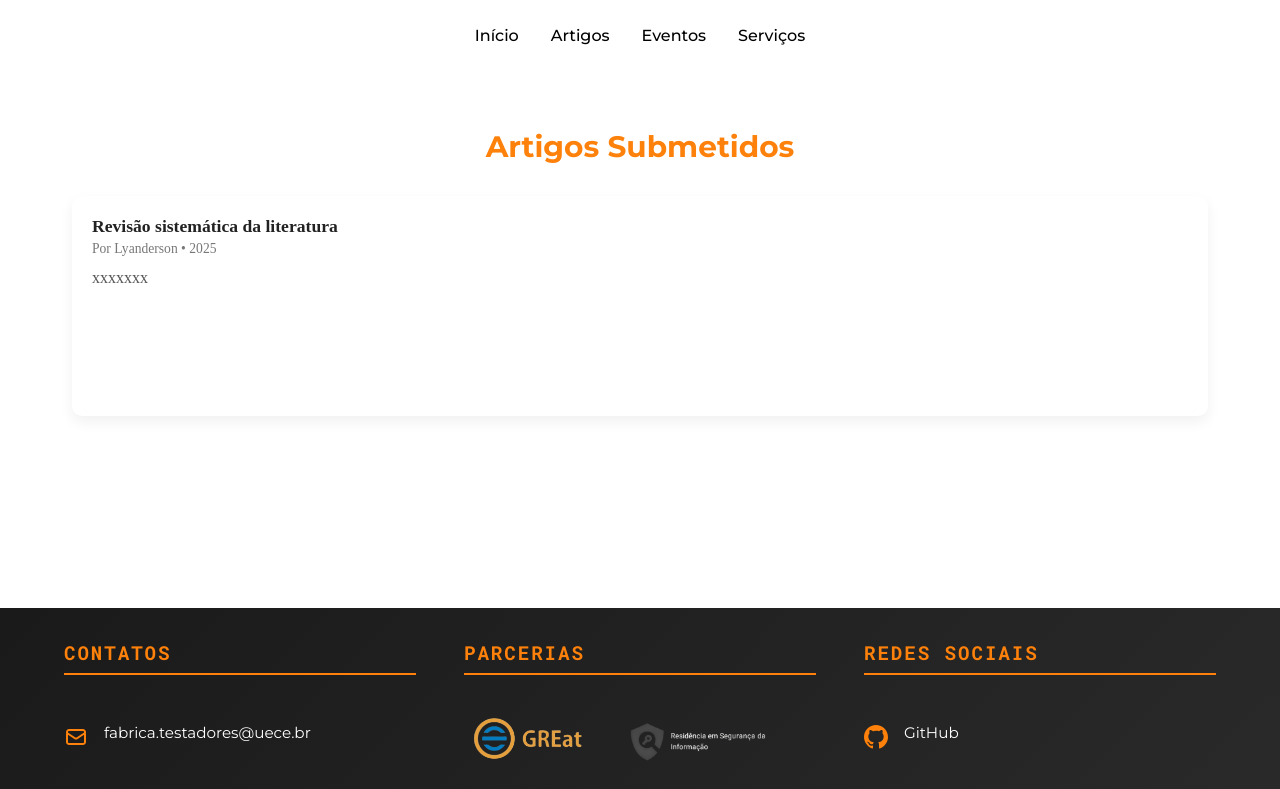
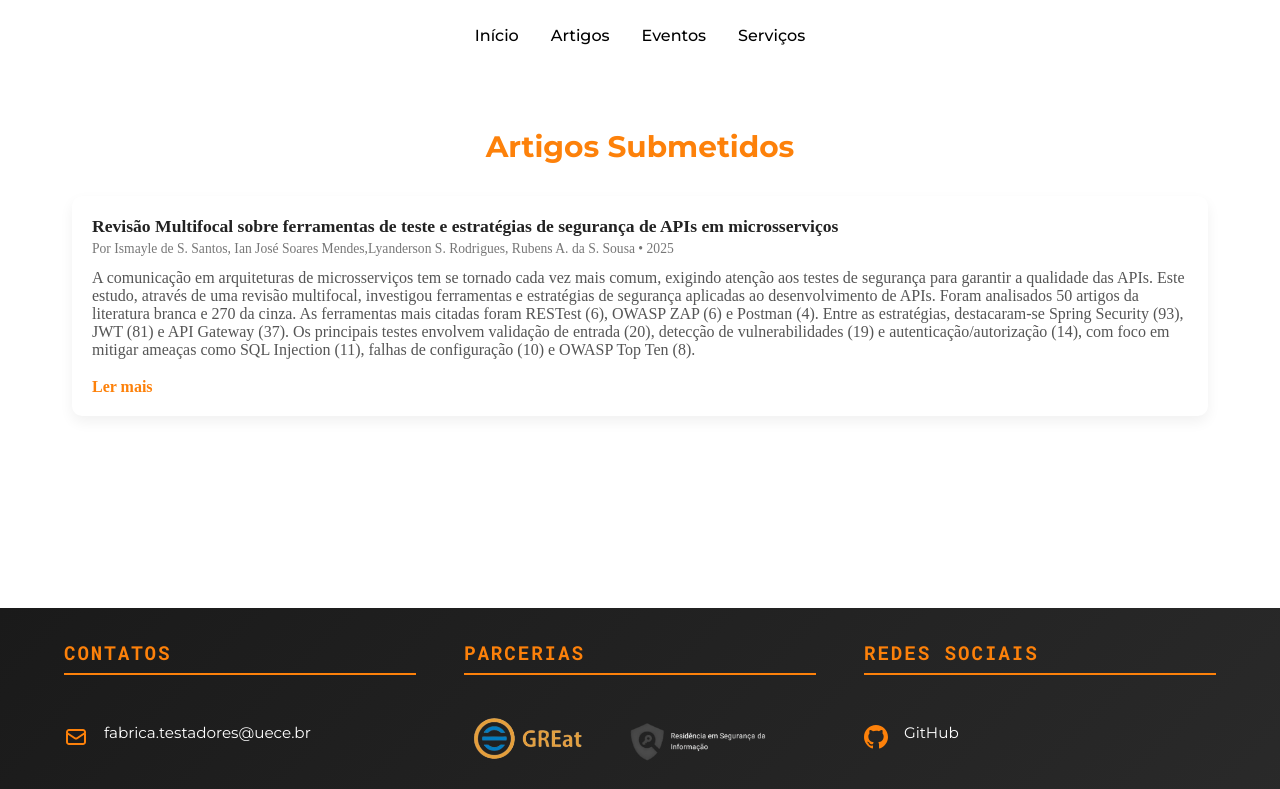
Before and after one commit to FabricadeTestadores/Site-Fabrica, a React (Vite) app: page /artigos in a window 1280 px wide. Shown: the top 789 px of the page. Built offline with nearby package versions, Linux system fonts and the light colour scheme; the HTML template or start-up script is replaced by a standard one.

Commit message:
Atualização dos artigos/serviços

```diff
--- a/Components/Articles.jsx
+++ b/Components/Articles.jsx
@@ -5,11 +5,11 @@ const Articles = () => {
   const articles = [
     {
       id: 1,
-      title: 'Revisão sistemática da literatura',
-      author: 'Lyanderson',
+      title: 'Revisão Multifocal sobre ferramentas de teste e estratégias de segurança de APIs em microsserviços',
+      author: 'Ismayle de S. Santos, Ian José Soares Mendes,Lyanderson S. Rodrigues, Rubens A. da S. Sousa',
       date: '2025',
-      summary: 'xxxxxxx',
-      link: '#'
+      summary: 'A comunicação em arquiteturas de microsserviços tem se tornado cada vez mais comum, exigindo atenção aos testes de segurança para garantir a qualidade das APIs. Este estudo, através de uma revisão multifocal, investigou ferramentas e estratégias de segurança aplicadas ao desenvolvimento de APIs. Foram analisados 50 artigos da literatura branca e 270 da cinza. As ferramentas mais citadas foram RESTest (6), OWASP ZAP (6) e Postman (4). Entre as estratégias, destacaram-se Spring Security (93), JWT (81) e API Gateway (37). Os principais testes envolvem validação de entrada (20), detecção de vulnerabilidades (19) e autenticação/autorização (14), com foco em mitigar ameaças como SQL Injection (11), falhas de configuração (10) e OWASP Top Ten (8).',
+      link: 'https://sol.sbc.org.br/index.php/sbseg_estendido/article/view/36764'
     }
   ]
 
@@ -25,7 +25,7 @@ const Articles = () => {
             <h3 className="article-title">{a.title}</h3>
             <div className="article-meta">Por {a.author} • {a.date}</div>
             <p className="article-summary">{a.summary}</p>
-            {/* <a className="article-link" href={a.link} target="_blank" rel="noopener noreferrer">Ler mais</a> */}
+            <a className="article-link" href={a.link} target="_blank" rel="noopener noreferrer">Ler mais</a>
           </article>
         ))}
       </div>
--- a/Components/Services.jsx
+++ b/Components/Services.jsx
@@ -7,31 +7,31 @@ const Services = () => {
       id: 1,
       title: 'PRPPF/UFC',
       date: '2025',
-      description: 'XXXXXXXXXXXX'
+      description: 'Foi conduzido um teste de segurança autorizado (pentest) no domínio prppg.ufc.br, pertencente à Pró-Reitoria de Pesquisa e Pós-Graduação da Universidade Federal do Ceará (UFC). A atividade ocorreu em colaboração entre os projetos Fábrica de Testadores (UECE) e Fábrica de Testes de Segurança (UFC).'
     },
     {
       id: 2,
       title: 'Mangoo',
       date: '2025',
-      description: 'XXXXXXXXXXX'
+      description: 'O Mangoo é uma ferramenta de gamificação do GESAD que recompensa o bom desempenho acadêmico com “mangoos”, uma moeda virtual trocável por prêmios. A equipe de testes, mais madura tecnicamente que em projetos anteriores, aplicou principalmente testes funcionais e exploratórios. Porém, enfrentou desafios como a falta de documentação estruturada. Ao final, um relatório consolidado dos testes foi produzido e enviado aos responsáveis pelo sistema.'
     },
     {
       id: 3,
       title: 'Detic',
       date: '2025',
-        description: 'XXXXXXX'
+        description: 'Foi realizado um processo de testes funcionais e exploratórios no novo módulo de Atividades Complementares (AC) do sistema acadêmico desenvolvido pelo DETIC/UECE. A atividade foi conduzida pela equipe da Fábrica de Testadores (GESAD/UECE) sob orientação docente, com o objetivo de identificar falhas antes do lançamento oficial da atualização do sistema.'
       },
     {
       id: 4,
       title: 'Chatbot Hospital Veterinario UECE',
       date: '2024',
-      description: 'XXXXX'
+      description: 'O Chatbot UECE passou por validações realizadas pela equipe de Quality Assurance, que identificou diferentes problemas de funcionamento durante interações via WhatsApp. Entre os achados, destacam-se falhas em respostas de despedida e agradecimento, limitações na lematização que impedem o reconhecimento de sinônimos e variações de intenção, ausência de opções de navegação para retornar ao menu após acessar informações de cirurgias e mensagens genéricas na área de pagamentos, dificultando o entendimento do usuário.'
     },
      {
       id: 5,
       title: 'Bookstation',
       date: '2024',
-      description: 'XXXXXXX'
+      description: 'O Bookstation, criado por Andrei Nunes como TCC na UECE, é um gerenciador pessoal de livros que permite registrar obras que o usuário está lendo, quer ler ou abandonou. A Fábrica de Testadores realizou testes ad hoc e exploratórios na ferramenta. Mesmo com a experiência técnica ainda inicial dos alunos, foram identificados e reportados diversos bugs, contribuindo de forma significativa para melhorar o sistema.'
     }
   ]
 
```
